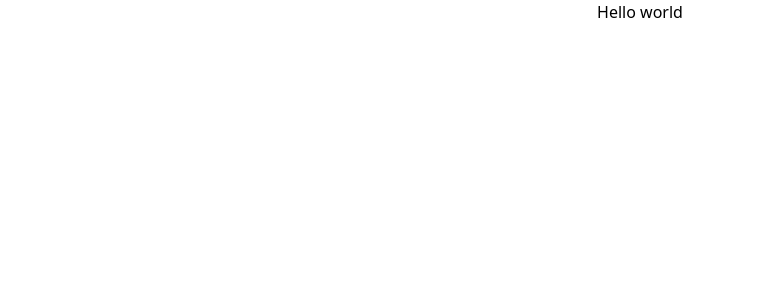
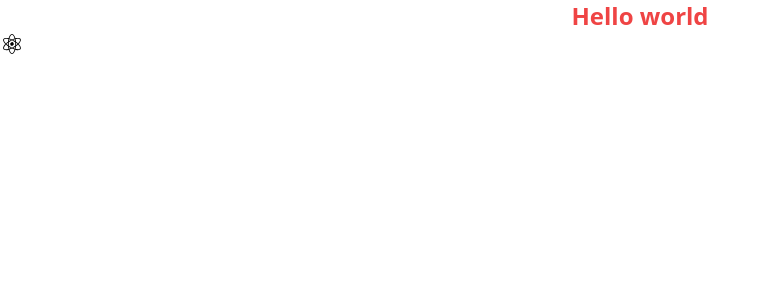
Before and after one commit to hmongdev/react-weather-app, a React (Create React App) app: page / in a window 1280 px wide. Shown: the top 300 px of the page, without its empty margins (0-767 px from the left). Built offline with nearby package versions, Linux system fonts and the light colour scheme.

Commit message:
install unicons

```diff
--- a/package.json
+++ b/package.json
@@ -3,6 +3,7 @@
   "version": "0.1.0",
   "private": true,
   "dependencies": {
+    "@iconscout/react-unicons": "^1.1.6",
     "@testing-library/jest-dom": "^5.16.5",
     "@testing-library/react": "^13.4.0",
     "@testing-library/user-event": "^13.5.0",
--- a/src/App.js
+++ b/src/App.js
@@ -1,9 +1,11 @@
 import './App.css';
+import UilReact from '@iconscout/react-unicons/icons/uil-react';
 
 export default function App() {
     return (
         <div className="App">
-            <h1>Hello world</h1>
+            <h1 className="text-2xl font-bold text-red-500">Hello world</h1>
+            <UilReact />
         </div>
     );
 }
```
Also changed, not shown: 1 other file (tests, documents, lock files or other folders).
